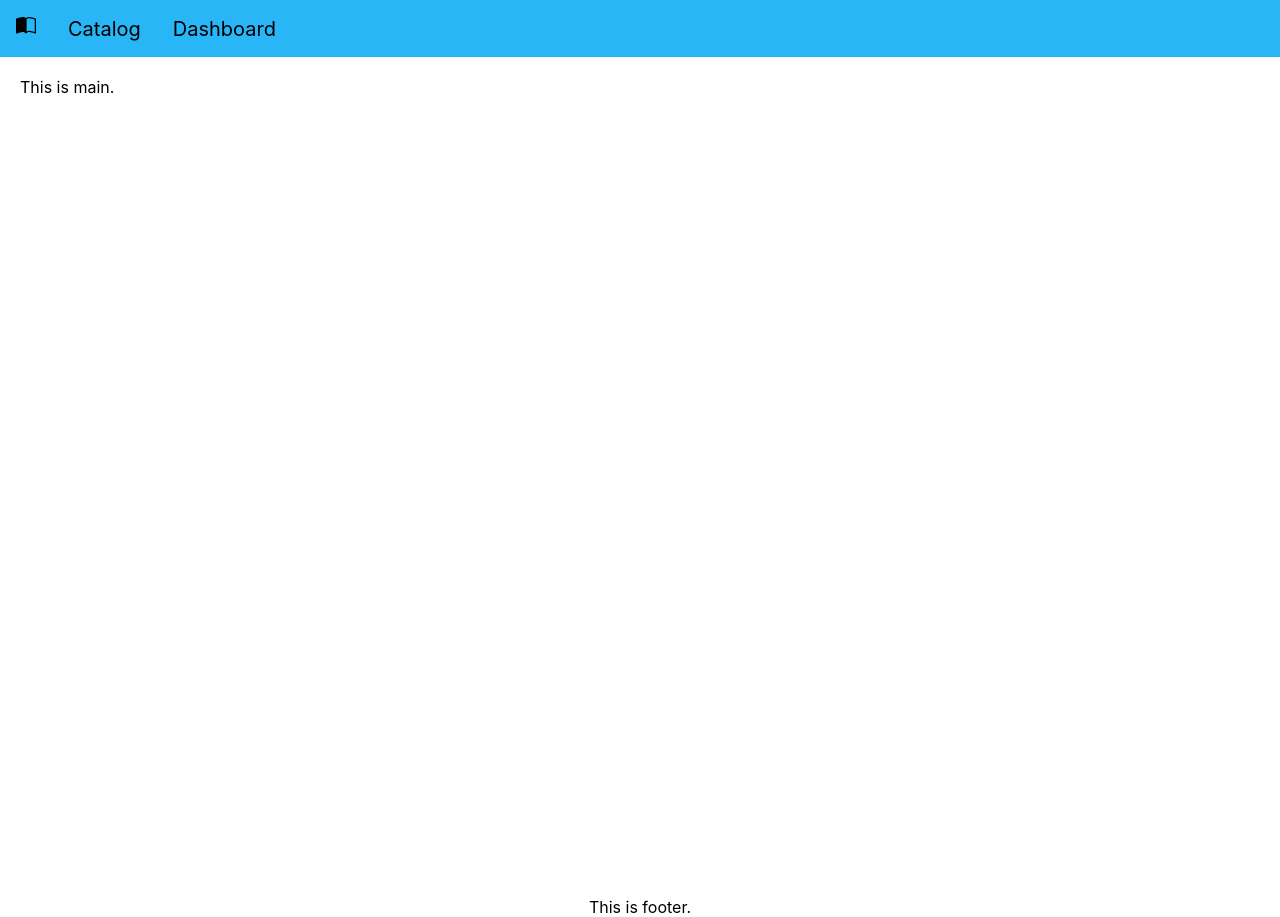
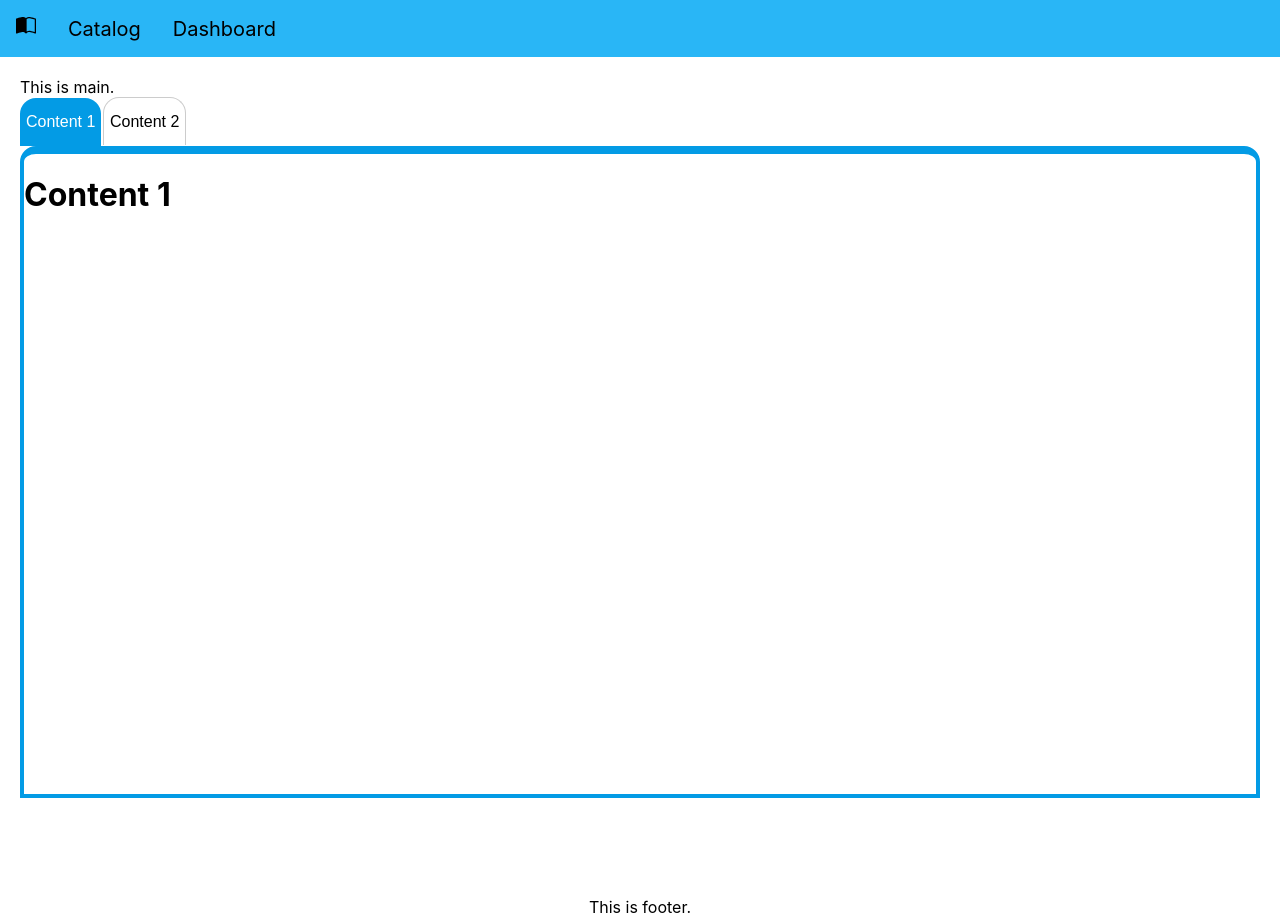
Before and after one commit to lahirusandaruwan7/library-management-system, a React (Create React App) app: page / in a window 1280 px wide. Built offline with nearby package versions, Linux system fonts and the light colour scheme.

Commit message:
Implement Tabs

```diff
--- a/src/App.js
+++ b/src/App.js
@@ -4,6 +4,9 @@
 
 import { Main, Footer } from "./components/Layout";
 import { Navbar, NavItem, NavLink } from "./components/Navbar";
+
+import Dashboard from "./containers/Dashboard";
+
 function App() {
   const theme = {
     primary: {
@@ -32,7 +35,10 @@
         </NavItem>
       </Navbar>
 
-      <Main>This is main.</Main>
+      <Main>
+        This is main.
+        <Dashboard></Dashboard>
+      </Main>
       <Footer>This is footer.</Footer>
     </ThemeProvider>
   );
--- /dev/null
+++ b/src/components/Tabs.js
@@ -0,0 +1,39 @@
+import styled from "styled-components";
+
+export const Tabs = styled.div`
+  overflow: hidden;
+  background: #fff;
+  height: 100%;
+`;
+
+export const Tab = styled.button`
+  border: none;
+  outline: none;
+  cursor: pointer;
+  position: relative;
+  margin-right: 0.1em;
+  font-size: 1em;
+  border: ${(props) => (props.active ? "" : "1px solid #ccc")};
+  border-bottom: none;
+  background-color: ${(props) => (props.active ? "#039be5" : "#fff")};
+  height: 3em;
+  color: ${(props) => (props.active ? "#fff" : "#000")};
+  border-top-left-radius: 1em;
+  border-top-right-radius: 1em;
+
+  :hover {
+    background-color: #4fc3f7;
+  }
+`;
+
+export const TabContent = styled.div`
+  border: 0.25em solid #039be5;
+  border-top: 0.5em solid #039be5;
+  border-top-left-radius: 1em;
+  border-top-right-radius: 1em;
+  min-height: 80vh;
+`;
+
+export const Content = styled.div`
+  ${(props) => (props.active ? "" : "display:none")}
+`;
--- /dev/null
+++ b/src/containers/Dashboard.js
@@ -0,0 +1,37 @@
+import React, { useState } from "react";
+
+import { Content, Tab, TabContent, Tabs } from "../components/Tabs";
+
+const Dashboard = () => {
+  const [active, setActive] = useState(0);
+
+  const handleClick = (event) => {
+    const index = parseInt(event.target.id, 0);
+    if (index !== active) {
+      setActive(index);
+    }
+  };
+
+  return (
+    <Tabs>
+      <Tab id={0} onClick={handleClick} active={active === 0}>
+        Content 1
+      </Tab>
+      <Tab id={1} onClick={handleClick} active={active === 1}>
+        Content 2
+      </Tab>
+
+      <TabContent>
+        <Content active={active === 0}>
+          <h1>Content 1</h1>
+        </Content>
+
+        <Content active={active  === 1}>
+          <h1>Content 2</h1>
+        </Content>
+      </TabContent>
+    </Tabs>
+  );
+};
+
+export default Dashboard;
```
